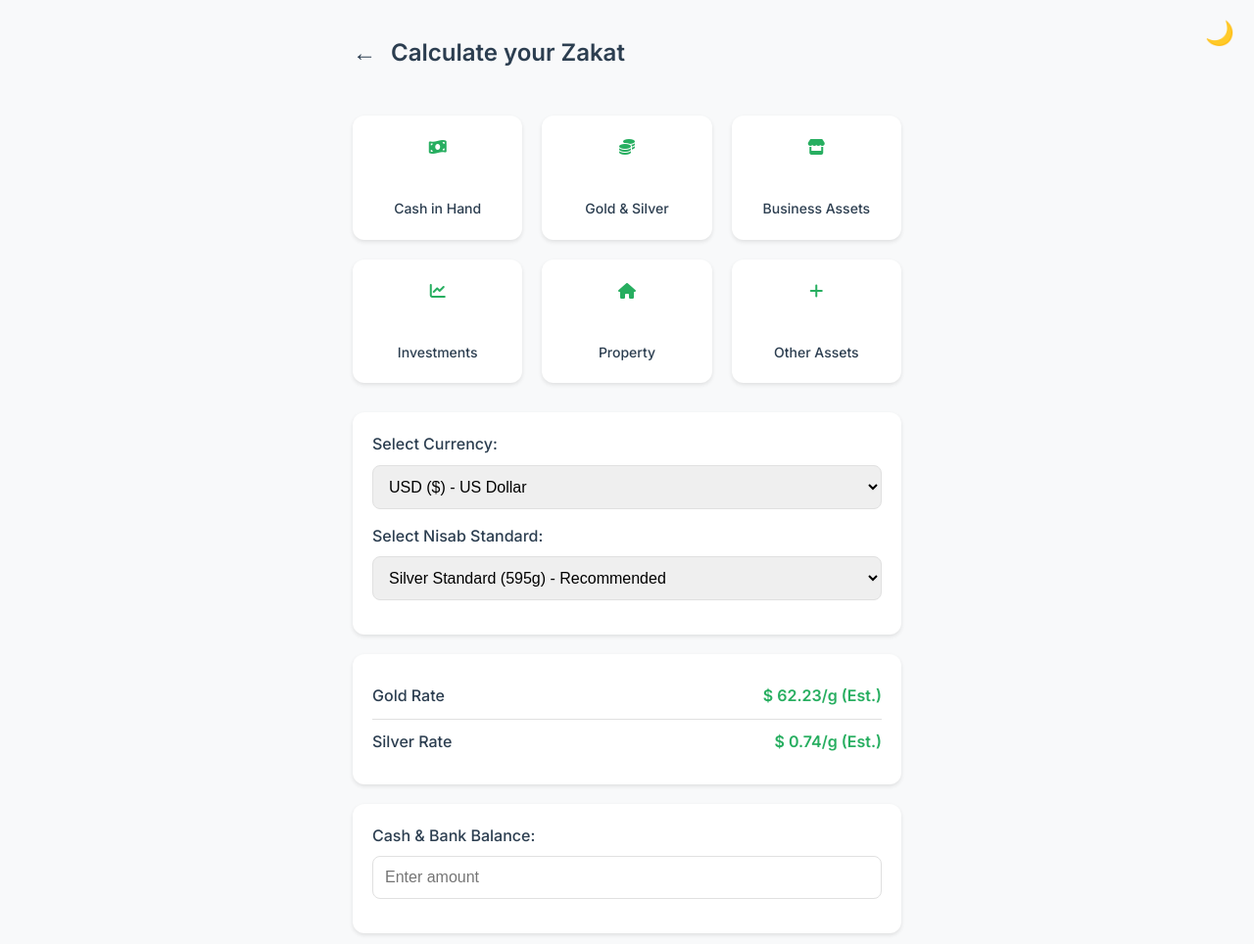
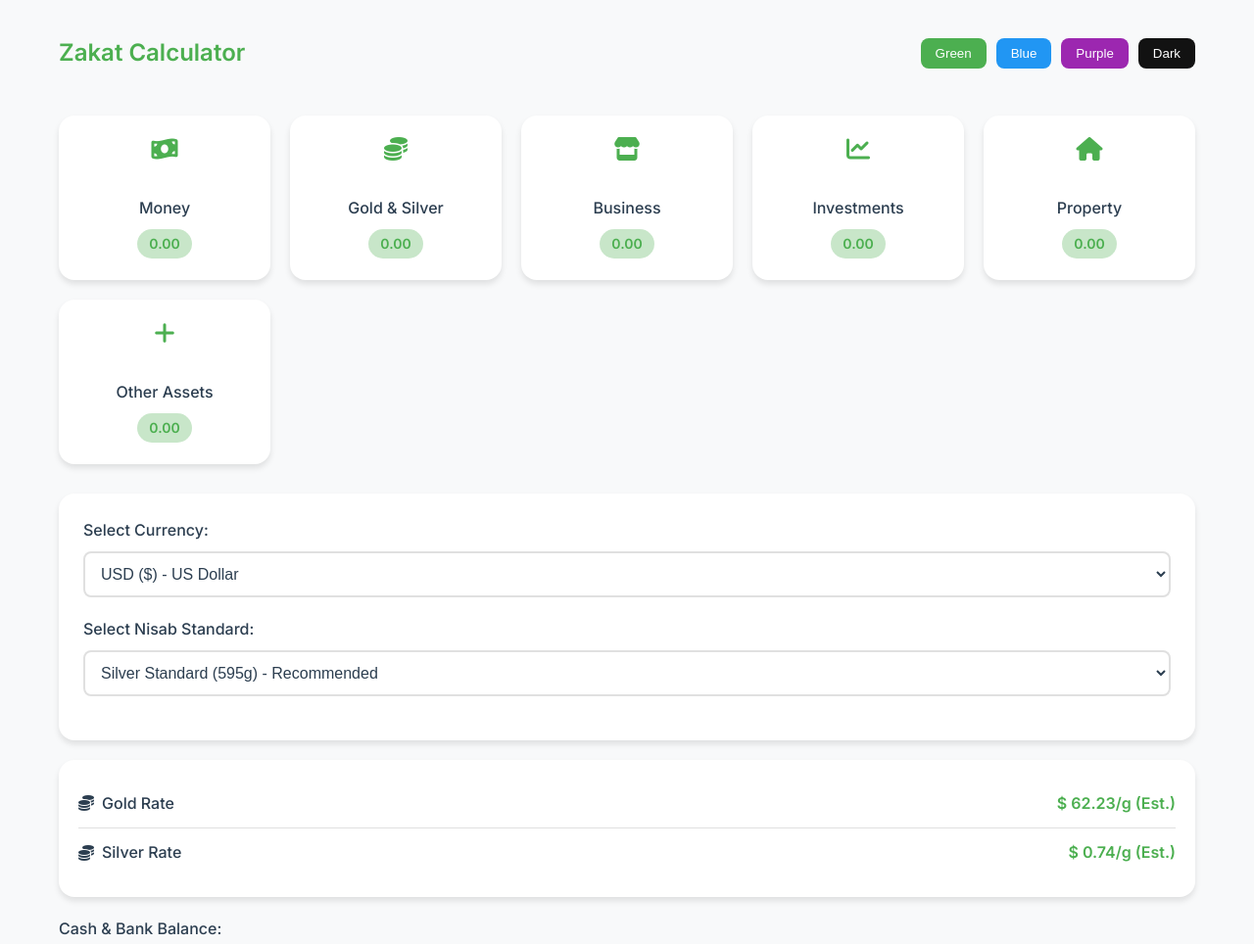
Before and after one commit to zub165/zakatcalculator, a plain HTML site: page index.html in a window 1280 px wide. Shown: the top 964 px of the page at 98% size. Drawn offline with Linux system fonts and the light colour scheme; no server answers.

Commit message:
UI: Modern redesign with multiple themes

```diff
--- a/index.html
+++ b/index.html
@@ -8,12 +8,59 @@
     <link href="https://cdnjs.cloudflare.com/ajax/libs/font-awesome/6.0.0/css/all.min.css" rel="stylesheet">
     <style>
         :root {
-            --primary-color: #27ae60;
-            --secondary-color: #2ecc71;
+            /* Default Theme (Green) */
+            --primary-color: #4CAF50;
+            --primary-light: #81C784;
+            --primary-dark: #388E3C;
+            --secondary-color: #C8E6C9;
             --background-color: #f8f9fa;
+            --card-bg: #ffffff;
             --text-color: #2c3e50;
             --border-color: #e0e0e0;
-            --card-shadow: 0 2px 4px rgba(0,0,0,0.1);
+            --shadow-color: rgba(0, 0, 0, 0.1);
+            --hover-color: #E8F5E9;
+        }
+
+        /* Blue Theme */
+        [data-theme="blue"] {
+            --primary-color: #2196F3;
+            --primary-light: #64B5F6;
+            --primary-dark: #1976D2;
+            --secondary-color: #BBDEFB;
+            --background-color: #f8f9fa;
+            --card-bg: #ffffff;
+            --text-color: #2c3e50;
+            --border-color: #e0e0e0;
+            --shadow-color: rgba(0, 0, 0, 0.1);
+            --hover-color: #E3F2FD;
+        }
+
+        /* Purple Theme */
+        [data-theme="purple"] {
+            --primary-color: #9C27B0;
+            --primary-light: #BA68C8;
+            --primary-dark: #7B1FA2;
+            --secondary-color: #E1BEE7;
+            --background-color: #f8f9fa;
+            --card-bg: #ffffff;
+            --text-color: #2c3e50;
+            --border-color: #e0e0e0;
+            --shadow-color: rgba(0, 0, 0, 0.1);
+            --hover-color: #F3E5F5;
+        }
+
+        /* Dark Theme */
+        [data-theme="dark"] {
+            --primary-color: #66BB6A;
+            --primary-light: #81C784;
+            --primary-dark: #4CAF50;
+            --secondary-color: #1E1E1E;
+            --background-color: #121212;
+            --card-bg: #1E1E1E;
+            --text-color: #FFFFFF;
+            --border-color: #333333;
+            --shadow-color: rgba(0, 0, 0, 0.3);
+            --hover-color: #2C2C2C;
         }
 
         * {
@@ -27,10 +74,11 @@
             background-color: var(--background-color);
             color: var(--text-color);
             line-height: 1.6;
+            transition: all 0.3s ease;
         }
 
         .container {
-            max-width: 600px;
+            max-width: 1200px;
             margin: 0 auto;
             padding: 20px;
         }
@@ -38,44 +86,53 @@
         .header {
             display: flex;
             align-items: center;
+            justify-content: space-between;
             margin-bottom: 30px;
             padding: 15px 0;
-        }
-
-        .back-button {
-            background: none;
-            border: none;
-            font-size: 24px;
-            color: var(--text-color);
-            cursor: pointer;
-            margin-right: 15px;
         }
 
         .title {
             font-size: 24px;
             font-weight: 600;
-            color: var(--text-color);
+            color: var(--primary-color);
+        }
+
+        .theme-switcher {
+            display: flex;
+            gap: 10px;
+        }
+
+        .theme-btn {
+            padding: 8px 15px;
+            border: none;
+            border-radius: 8px;
+            cursor: pointer;
+            font-weight: 500;
+            transition: all 0.3s ease;
         }
 
         .card-grid {
             display: grid;
-            grid-template-columns: repeat(auto-fit, minmax(150px, 1fr));
+            grid-template-columns: repeat(auto-fit, minmax(180px, 1fr));
             gap: 20px;
             margin-bottom: 30px;
         }
 
         .category-card {
-            background: white;
-            border-radius: 12px;
+            background: var(--card-bg);
+            border-radius: 16px;
             padding: 20px;
             text-align: center;
-            box-shadow: var(--card-shadow);
+            box-shadow: 0 4px 6px var(--shadow-color);
             cursor: pointer;
-            transition: transform 0.2s;
+            transition: all 0.3s ease;
+            border: 2px solid transparent;
         }
 
         .category-card:hover {
-            transform: translateY(-2px);
+            transform: translateY(-5px);
+            border-color: var(--primary-color);
+            background: var(--hover-color);
         }
 
         .category-icon {
@@ -83,19 +140,35 @@
             height: 48px;
             margin-bottom: 12px;
             color: var(--primary-color);
+            font-size: 24px;
         }
 
         .category-name {
+            font-size: 16px;
+            font-weight: 500;
+            margin-bottom: 8px;
+        }
+
+        .category-value {
             font-size: 14px;
-            font-weight: 500;
+            color: var(--primary-color);
+            font-weight: 600;
+            padding: 4px 12px;
+            background: var(--secondary-color);
+            border-radius: 20px;
+            display: inline-block;
+        }
+
+        .input-section {
+            background: var(--card-bg);
+            border-radius: 16px;
+            padding: 25px;
+            margin-bottom: 20px;
+            box-shadow: 0 4px 6px var(--shadow-color);
         }
 
         .input-group {
-            background: white;
-            border-radius: 12px;
-            padding: 20px;
             margin-bottom: 20px;
-            box-shadow: var(--card-shadow);
         }
 
         .input-group label {
@@ -109,10 +182,12 @@
         .input-group select {
             width: 100%;
             padding: 12px;
-            border: 1px solid var(--border-color);
+            border: 2px solid var(--border-color);
             border-radius: 8px;
             font-size: 16px;
-            margin-bottom: 15px;
+            background: var(--card-bg);
+            color: var(--text-color);
+            transition: all 0.3s ease;
         }
 
         .input-group input:focus,
@@ -122,18 +197,18 @@
         }
 
         .rates-card {
-            background: white;
-            border-radius: 12px;
+            background: var(--card-bg);
+            border-radius: 16px;
             padding: 20px;
             margin-bottom: 20px;
-            box-shadow: var(--card-shadow);
+            box-shadow: 0 4px 6px var(--shadow-color);
         }
 
         .rate-item {
             display: flex;
             justify-content: space-between;
             align-items: center;
-            padding: 10px 0;
+            padding: 12px 0;
             border-bottom: 1px solid var(--border-color);
         }
 
@@ -143,6 +218,9 @@
 
         .rate-label {
             font-weight: 500;
+            display: flex;
+            align-items: center;
+            gap: 8px;
         }
 
         .rate-value {
@@ -150,47 +228,43 @@
             font-weight: 600;
         }
 
-        .button {
+        .calculate-btn {
             background: var(--primary-color);
             color: white;
             border: none;
-            padding: 15px;
+            padding: 15px 30px;
             width: 100%;
-            border-radius: 8px;
+            border-radius: 12px;
             font-size: 16px;
-            font-weight: 500;
+            font-weight: 600;
             cursor: pointer;
-            transition: background-color 0.2s;
+            transition: all 0.3s ease;
+            margin-top: 20px;
         }
 
-        .button:hover {
-            background: var(--secondary-color);
+        .calculate-btn:hover {
+            background: var(--primary-dark);
+            transform: translateY(-2px);
         }
 
         .result-card {
-            background: white;
-            border-radius: 12px;
-            padding: 20px;
-            margin-top: 20px;
-            box-shadow: var(--card-shadow);
-            display: none;
+            background: var(--card-bg);
+            border-radius: 16px;
+            padding: 25px;
+            margin-top: 30px;
+            box-shadow: 0 4px 6px var(--shadow-color);
         }
 
         .result-header {
             text-align: center;
-            margin-bottom: 20px;
+            margin-bottom: 25px;
         }
 
         .total-zakat {
-            font-size: 32px;
+            font-size: 36px;
             font-weight: 600;
             color: var(--primary-color);
-            margin: 10px 0;
-        }
-
-        .calculation-time {
-            color: #666;
-            font-size: 14px;
+            margin: 15px 0;
         }
 
         .breakdown-item {
@@ -200,46 +274,16 @@
             border-bottom: 1px solid var(--border-color);
         }
 
-        .breakdown-item:last-child {
-            border-bottom: none;
-        }
-
         .breakdown-label {
             font-weight: 500;
+            display: flex;
+            align-items: center;
+            gap: 8px;
         }
 
         .breakdown-value {
             font-weight: 600;
-        }
-
-        .dark-mode {
-            background-color: #1a1a1a;
-            color: #ffffff;
-        }
-
-        .dark-mode .card-grid,
-        .dark-mode .input-group,
-        .dark-mode .rates-card,
-        .dark-mode .result-card {
-            background-color: #2d2d2d;
-        }
-
-        .dark-mode input,
-        .dark-mode select {
-            background-color: #1a1a1a;
-            color: #ffffff;
-            border-color: #3d3d3d;
-        }
-
-        .toggle-dark-mode {
-            position: absolute;
-            top: 20px;
-            right: 20px;
-            background: none;
-            border: none;
-            font-size: 24px;
             color: var(--primary-color);
-            cursor: pointer;
         }
 
         @media (max-width: 768px) {
@@ -254,45 +298,70 @@
             .title {
                 font-size: 20px;
             }
+
+            .theme-switcher {
+                flex-wrap: wrap;
+            }
+
+            .theme-btn {
+                padding: 6px 12px;
+                font-size: 14px;
+            }
+        }
+
+        @media (max-width: 480px) {
+            .card-grid {
+                grid-template-columns: 1fr;
+            }
         }
     </style>
 </head>
 <body>
-    <button class="toggle-dark-mode" onclick="toggleDarkMode()">🌙</button>
-
     <div class="container">
-        <div class="header">
-            <button class="back-button">←</button>
-            <h1 class="title">Calculate your Zakat</h1>
+        <header class="header">
+            <h1 class="title">Zakat Calculator</h1>
+            <div class="theme-switcher">
+                <button class="theme-btn" onclick="setTheme('default')" style="background: #4CAF50; color: white;">Green</button>
+                <button class="theme-btn" onclick="setTheme('blue')" style="background: #2196F3; color: white;">Blue</button>
+                <button class="theme-btn" onclick="setTheme('purple')" style="background: #9C27B0; color: white;">Purple</button>
+                <button class="theme-btn" onclick="setTheme('dark')" style="background: #121212; color: white;">Dark</button>
             </div>
+        </header>
 
         <div class="card-grid">
             <div class="category-card" onclick="showSection('cash')">
                 <i class="fas fa-money-bill-wave category-icon"></i>
-                <div class="category-name">Cash in Hand</div>
+                <div class="category-name">Money</div>
+                <div class="category-value" id="cash-value">0.00</div>
             </div>
             <div class="category-card" onclick="showSection('gold')">
                 <i class="fas fa-coins category-icon"></i>
                 <div class="category-name">Gold & Silver</div>
+                <div class="category-value" id="precious-value">0.00</div>
             </div>
             <div class="category-card" onclick="showSection('business')">
                 <i class="fas fa-store category-icon"></i>
-                <div class="category-name">Business Assets</div>
+                <div class="category-name">Business</div>
+                <div class="category-value" id="business-value">0.00</div>
             </div>
             <div class="category-card" onclick="showSection('investments')">
                 <i class="fas fa-chart-line category-icon"></i>
                 <div class="category-name">Investments</div>
+                <div class="category-value" id="investment-value">0.00</div>
             </div>
             <div class="category-card" onclick="showSection('property')">
                 <i class="fas fa-home category-icon"></i>
                 <div class="category-name">Property</div>
+                <div class="category-value" id="property-value">0.00</div>
             </div>
             <div class="category-card" onclick="showSection('other')">
                 <i class="fas fa-plus category-icon"></i>
                 <div class="category-name">Other Assets</div>
+                <div class="category-value" id="other-value">0.00</div>
             </div>
         </div>
 
+        <div class="input-section">
             <div class="input-group">
                 <label>Select Currency:</label>
                 <select id="currency" onchange="fetchGoldSilverRates()">
@@ -324,21 +393,24 @@
                     <option value="TRY">TRY (₺) - Turkish Lira</option>
                     <option value="ZAR">ZAR (R) - South African Rand</option>
                 </select>
+            </div>
 
+            <div class="input-group">
                 <label>Select Nisab Standard:</label>
                 <select id="nisabStandard">
                     <option value="gold">Gold Standard (85g)</option>
                     <option value="silver" selected>Silver Standard (595g) - Recommended</option>
                 </select>
             </div>
+        </div>
 
         <div class="rates-card">
             <div class="rate-item">
-                <span class="rate-label">Gold Rate</span>
+                <span class="rate-label"><i class="fas fa-coins"></i> Gold Rate</span>
                 <span id="goldRate" class="rate-value">Fetching...</span>
             </div>
             <div class="rate-item">
-                <span class="rate-label">Silver Rate</span>
+                <span class="rate-label"><i class="fas fa-coins"></i> Silver Rate</span>
                 <span id="silverRate" class="rate-value">Fetching...</span>
             </div>
         </div>
@@ -408,9 +480,11 @@
             </div>
         </div>
 
-        <button class="button" onclick="calculateZakat()">Calculate Zakat</button>
+        <button class="calculate-btn" onclick="calculateZakat()">
+            Calculate Zakat
+        </button>
 
-        <div id="result" class="result-card">
+        <div id="result" class="result-card" style="display: none;">
             <!-- Results will be populated here -->
         </div>
     </div>
@@ -421,8 +495,18 @@
         let currencyRate = 1;
         let selectedCurrency = "USD";
 
+        // Add theme switching functionality
+        function setTheme(theme) {
+            document.body.setAttribute('data-theme', theme);
+            localStorage.setItem('preferred-theme', theme);
+        }
+
+        // Load saved theme
+        document.addEventListener('DOMContentLoaded', () => {
+            const savedTheme = localStorage.getItem('preferred-theme') || 'default';
+            setTheme(savedTheme);
+
             // Initialize by hiding all sections except cash
-        document.addEventListener('DOMContentLoaded', function() {
             const sections = ['gold-section', 'business-section', 'investments-section', 'property-section'];
             sections.forEach(section => {
                 document.getElementById(section).style.display = 'none';
@@ -668,12 +752,6 @@
             document.getElementById("result").innerHTML = resultHTML;
             document.getElementById("result").style.display = "block";
         }
-
-        function toggleDarkMode() {
-            document.body.classList.toggle("dark-mode");
-            const button = document.querySelector(".toggle-dark-mode");
-            button.innerHTML = document.body.classList.contains("dark-mode") ? "☀️" : "🌙";
-        }
     </script>
 </body>
 </html>
```
Lines whose indentation alone changed are shown as unchanged.
